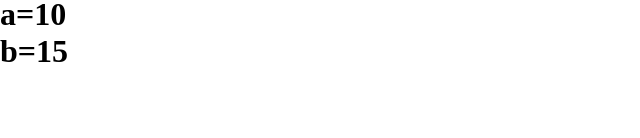
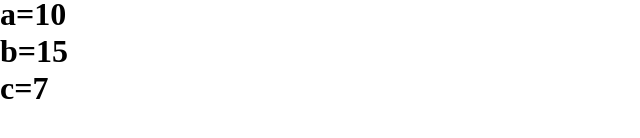
Before and after one commit to pushpalathasv/gitpractice, a plain HTML site: page index.html in a window 1280 px wide. Shown: the part 404-542 px from the top of the page, 0-640 px from the left. Drawn offline with Linux system fonts and the light colour scheme.

Commit message:
c value added

```diff
--- a/index.html
+++ b/index.html
@@ -10,6 +10,8 @@
     <div id="container"></div>
     <h1>a=10</h1>
     <h1>b=15</h1>
+    <h1>c=7</h1>
+
 
 </body>
 </html>
```
